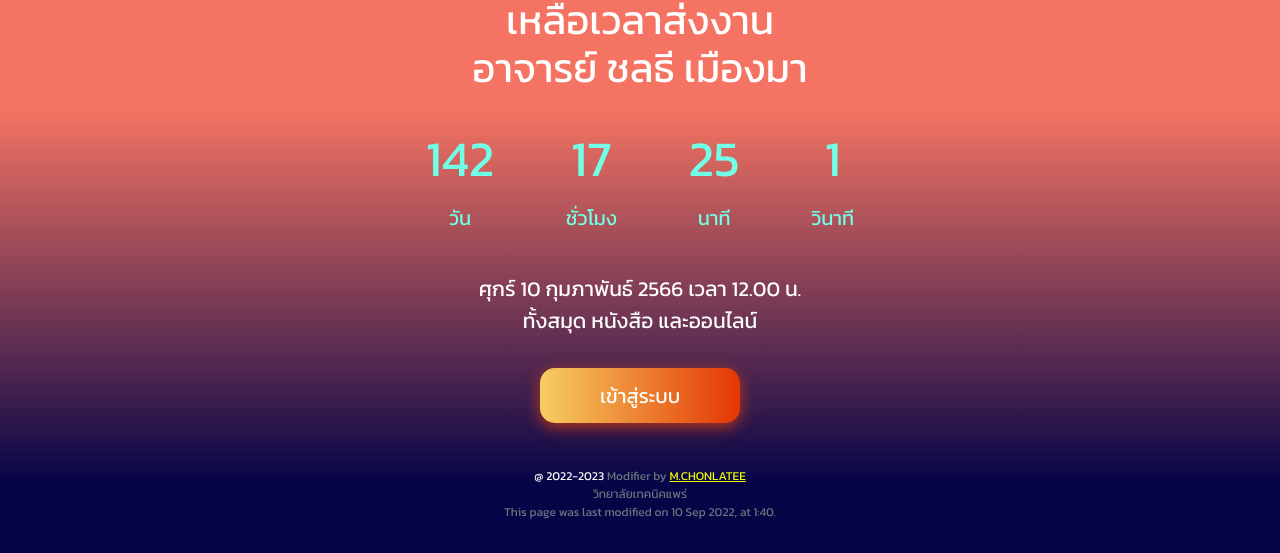
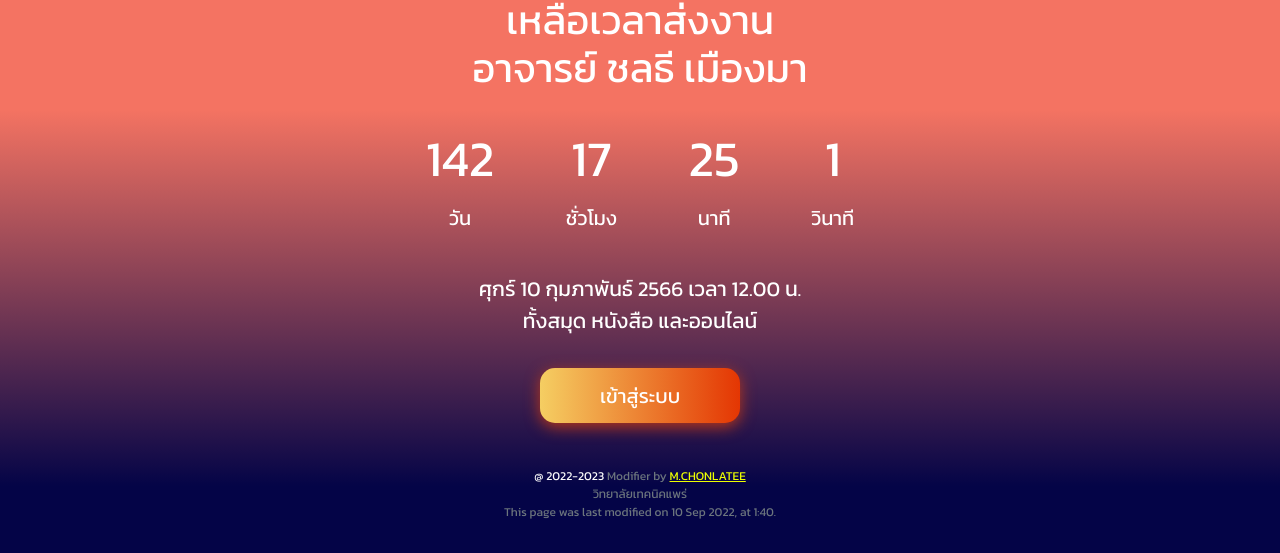
Before and after one commit to ncomgenius/chonlatee, a plain HTML site: page stuwork/index.html in a window 1280 px wide. Shown: the part 283-836 px from the top of the page. Drawn offline with Linux system fonts and the light colour scheme.

Commit message:
Update index.html

```diff
--- a/stuwork/index.html
+++ b/stuwork/index.html
@@ -22,10 +22,10 @@
 				<h1>เหลือเวลาส่งงาน<br>อาจารย์ ชลธี เมืองมา</h1>
 					<div id="countdown">
 						<ul class="list-unstyled d-flex flex-row" style="max-width: 500px;">
-							<li style="font-size: 69px;"><a style="color:rgb(113, 255, 231)"><span id="days" class="span" style="font-size: 50px;">0</span><span class="d-flex justify-content-center fs-5 fs-lg-1">วัน</span></li></a>
-							<li style="font-size: 69px;"><a style="color:rgb(113, 255, 231)"><span id="hours" class="span" style="font-size: 50px;">0</span><span class="d-flex justify-content-center fs-5 fs-lg-1">ชั่วโมง</span></li></a>
-							<li style="font-size: 69px;"><a style="color:rgb(113, 255, 231)"><span id="minutes" class="span" style="font-size: 50px;">0</span><span class="d-flex justify-content-center fs-5 fs-lg-1">นาที</span></li></a>
-							<li style="font-size: 69px;"><a style="color:rgb(113, 255, 231)"><span id="seconds" class="span" style="font-size: 50px;">0</span><span class="d-flex justify-content-center fs-5 fs-lg-1">วินาที</span></li></a>
+							<li style="font-size: 69px;"><span id="days" class="span" style="font-size: 50px;">0</span><span class="d-flex justify-content-center fs-5 fs-lg-1">วัน</span></li></a>
+							<li style="font-size: 69px;"><span id="hours" class="span" style="font-size: 50px;">0</span><span class="d-flex justify-content-center fs-5 fs-lg-1">ชั่วโมง</span></li></a>
+							<li style="font-size: 69px;"><span id="minutes" class="span" style="font-size: 50px;">0</span><span class="d-flex justify-content-center fs-5 fs-lg-1">นาที</span></li></a>
+							<li style="font-size: 69px;"><span id="seconds" class="span" style="font-size: 50px;">0</span><span class="d-flex justify-content-center fs-5 fs-lg-1">วินาที</span></li></a>
 						</ul>
 					</div>
 				</div>
```
